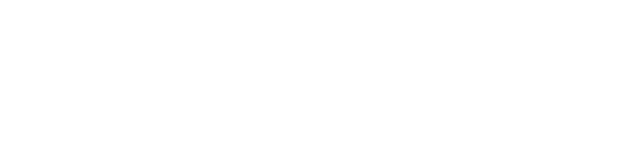
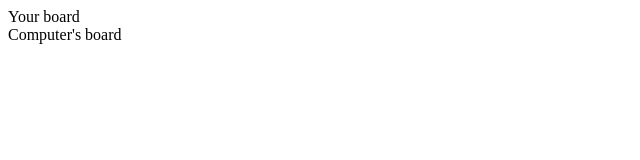
Before and after one commit to Ramanjs/battleship, a plain HTML site: page index.html in a window 1280 px wide. Shown: the whole page, without its empty margins (0-640 px from the left). Drawn offline with Linux system fonts and the light colour scheme.

```diff
--- a/index.html
+++ b/index.html
@@ -7,8 +7,14 @@
   </head>
   <body>
     <div class="container">
-      <div class="gameboard Player"></div>
-      <div class="gameboard Computer"></div>
+      <div class="gameboard-container">
+        <div class="heading">Your board</div>
+        <div class="gameboard Player"></div>
+      </div>
+      <div class="gameboard-container">
+        <div class="heading">Computer's board</div>
+        <div class="gameboard Computer"></div>
+      </div>
     </div>
     <script src="bundle.js" type="text/javascript"></script>
   </body>
```
